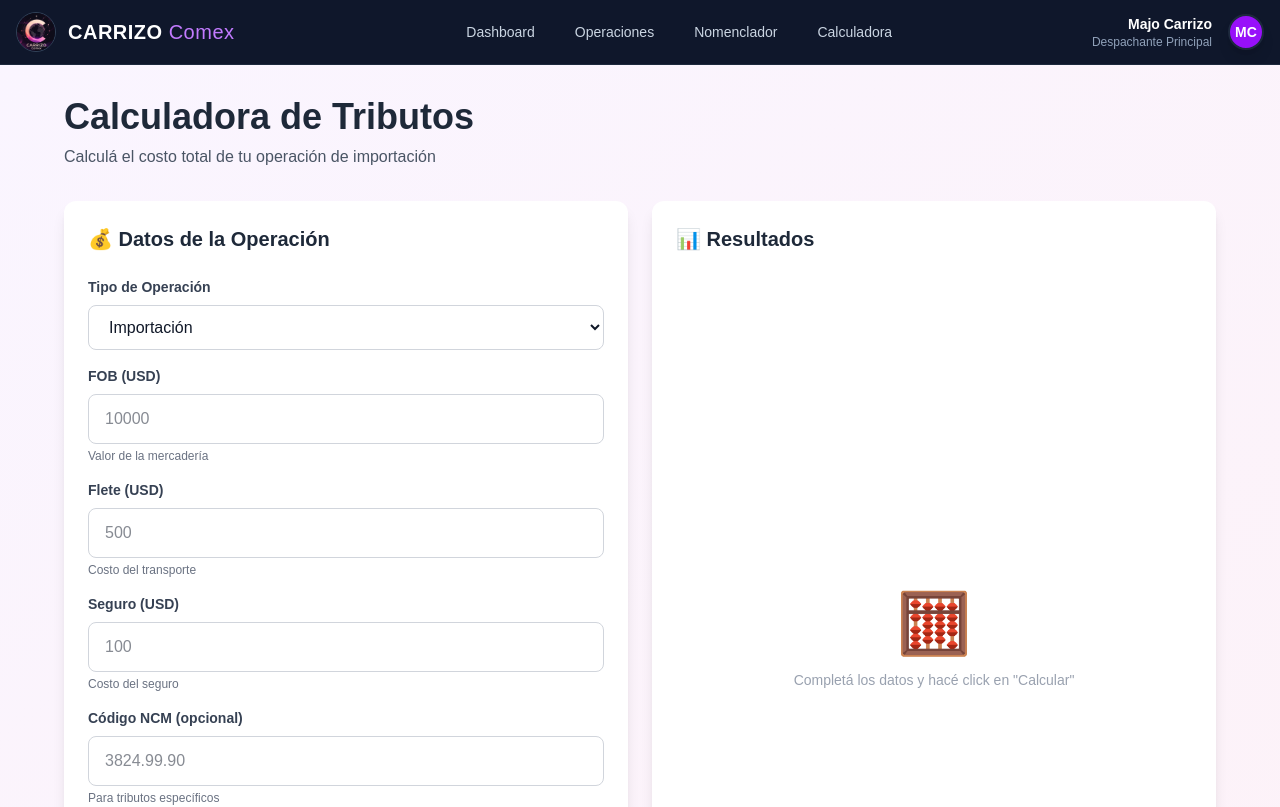
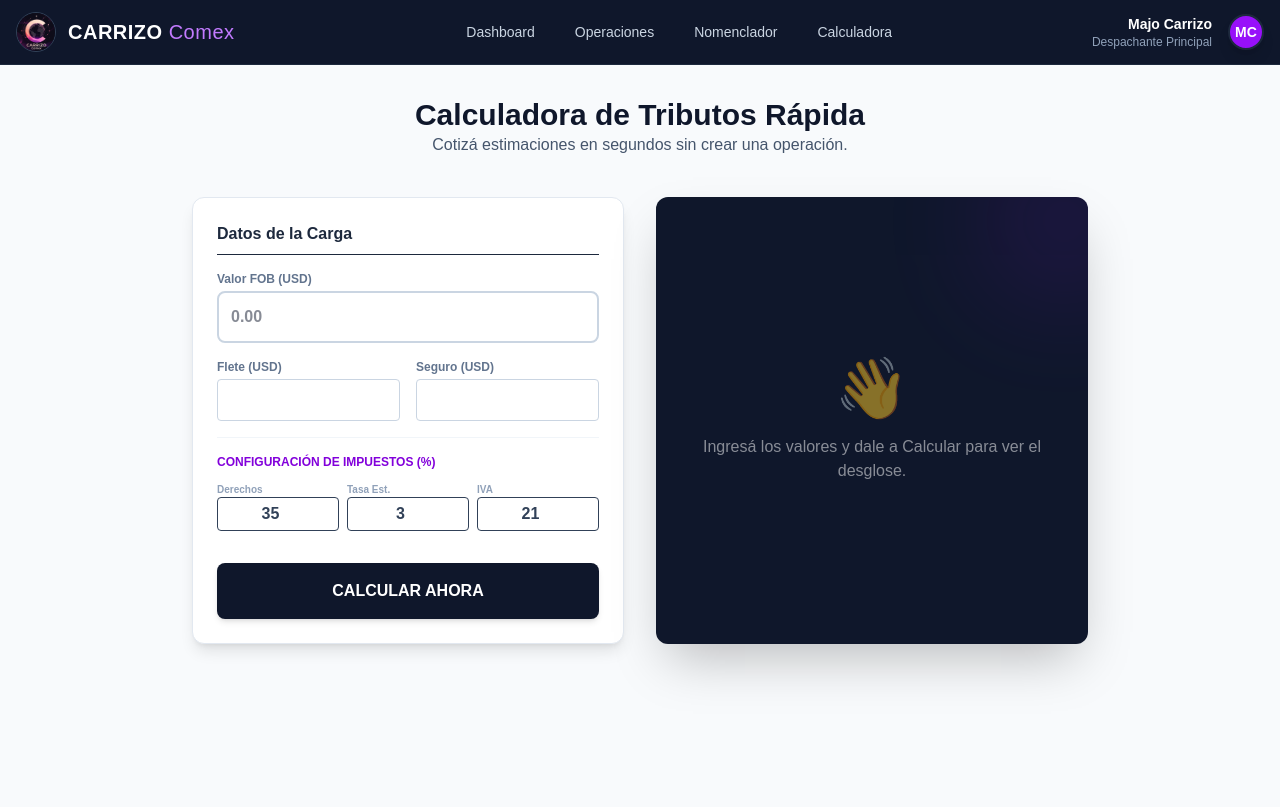
Before and after one commit to mariajcarrizo-commits/carrizo-comex, a Next.js app: page /calculadora in a window 1280 px wide. Shown: the top 807 px of the page. Built offline with nearby package versions, Linux system fonts and the light colour scheme.

Commit message:
Navbar en todas partes y nueva calculadora

```diff
--- a/app/calculadora/page.tsx
+++ b/app/calculadora/page.tsx
@@ -3,313 +3,148 @@
 import { useState } from 'react'
 import Navbar from '../components/Navbar'
 
-export default function Calculadora() {
+export default function CalculadoraPage() {
   const [valores, setValores] = useState({
     fob: '',
     flete: '',
     seguro: '',
-    ncm: '',
-    tipoOperacion: 'Importación'
+    tc: '1045', // Tipo de cambio default
+    derechos: '35', // % Derechos
+    tasa: '3', // % Tasa Est.
+    iva: '21' // % IVA
   })
 
   const [resultado, setResultado] = useState<any>(null)
-
-  const handleChange = (e: any) => {
-    setValores({
-      ...valores,
-      [e.target.name]: e.target.value
-    })
-  }
 
   const calcular = () => {
     const fob = parseFloat(valores.fob) || 0
     const flete = parseFloat(valores.flete) || 0
     const seguro = parseFloat(valores.seguro) || 0
+    const tc = parseFloat(valores.tc) || 1
 
-    // CIF = FOB + Flete + Seguro
+    // Alícuotas
+    const d = parseFloat(valores.derechos) / 100
+    const t = parseFloat(valores.tasa) / 100
+    const i = parseFloat(valores.iva) / 100
+
+    // Cálculo
     const cif = fob + flete + seguro
+    const montoDerechos = cif * d
+    const montoTasa = cif * t
+    const baseIva = cif + montoDerechos + montoTasa
+    const montoIva = baseIva * i
 
-    // Tributos Argentina (aproximados)
-    // Estos son valores genéricos, deberían consultarse según NCM
-    const arancel = cif * 0.35 // 35% promedio
-    const tasaEstadistica = cif * 0.03 // 3%
-    const iva = (cif + arancel) * 0.21 // 21%
-    const impuestoPais = cif * 0.30 // 30% (IMPUESTO PAIS)
-    const percepcionGanancias = cif * 0.30 // 30% (Percepción)
+    // Impuesto PAIS (7.5% sobre CIF)
+    const impPais = cif * 0.075
+    // Percepción Ganancias/IVA Adic (estimado 20% sobre base IVA)
+    const perc = baseIva * 0.20
 
-    const totalTributos = arancel + tasaEstadistica + iva + impuestoPais + percepcionGanancias
-    const totalAPagar = cif + totalTributos
+    const totalImpuestos = montoDerechos + montoTasa + montoIva + impPais + perc
+    const total = cif + totalImpuestos
 
     setResultado({
-      fob,
-      flete,
-      seguro,
       cif,
-      arancel,
-      tasaEstadistica,
-      iva,
-      impuestoPais,
-      percepcionGanancias,
-      totalTributos,
-      totalAPagar
+      impuestos: totalImpuestos,
+      totalUSD: total,
+      totalPesos: total * tc
     })
-  }
-
-  const limpiar = () => {
-    setValores({
-      fob: '',
-      flete: '',
-      seguro: '',
-      ncm: '',
-      tipoOperacion: 'Importación'
-    })
-    setResultado(null)
-  }
-
-  const formatNumber = (num: number) => {
-    return new Intl.NumberFormat('es-AR', {
-      style: 'currency',
-      currency: 'USD'
-    }).format(num)
   }
 
   return (
     <>
       <Navbar />
-      <div className="min-h-screen bg-gradient-to-br from-purple-50 to-pink-50 p-8">
-        <div className="max-w-6xl mx-auto">
+      <div className="min-h-screen bg-slate-50 p-8">
+        <div className="max-w-4xl mx-auto">
 
-          {/* Header */}
-          <div className="mb-8">
-            <h1 className="text-4xl font-bold text-gray-800 mb-2">
-              Calculadora de Tributos
-            </h1>
-            <p className="text-gray-600">
-              Calculá el costo total de tu operación de importación
-            </p>
+            <div className="text-center mb-10">
+                <h1 className="text-3xl font-bold text-slate-900">Calculadora de Tributos Rápida</h1>
+                <p className="text-slate-600">Cotizá estimaciones en segundos sin crear una operación.</p>
             </div>
 
-          <div className="grid grid-cols-2 gap-6">
+            <div className="grid grid-cols-1 md:grid-cols-2 gap-8">
 
-            {/* Panel de entrada */}
-            <div className="bg-white rounded-xl shadow-lg p-6">
-              <h2 className="text-xl font-bold text-gray-800 mb-6">
-                💰 Datos de la Operación
-              </h2>
+                {/* FORMULARIO */}
+                <div className="bg-white p-6 rounded-xl shadow-lg border border-slate-200">
+                    <h2 className="font-bold text-slate-800 mb-4 border-b pb-2">Datos de la Carga</h2>
 
                     <div className="space-y-4">
-                {/* Tipo de operación */}
                         <div>
-                  <label className="block text-sm font-semibold text-gray-700 mb-2">
-                    Tipo de Operación
-                  </label>
-                  <select
-                    name="tipoOperacion"
-                    value={valores.tipoOperacion}
-                    onChange={handleChange}
-                    className="w-full px-4 py-3 border border-gray-300 rounded-lg focus:ring-2 focus:ring-purple-600 focus:border-transparent text-gray-900"
-                  >
-                    <option value="Importación">Importación</option>
-                    <option value="Exportación">Exportación</option>
-                  </select>
+                            <label className="block text-xs font-bold text-slate-500 mb-1">Valor FOB (USD)</label>
+                            <input type="number" value={valores.fob} onChange={e => setValores({...valores, fob: e.target.value})}
+                                className="w-full border-2 border-slate-300 p-3 rounded-lg font-bold text-slate-900 focus:border-purple-500 outline-none" placeholder="0.00"/>
                         </div>
-
-                {/* FOB */}
+                        <div className="grid grid-cols-2 gap-4">
                             <div>
-                  <label className="block text-sm font-semibold text-gray-700 mb-2">
-                    FOB (USD)
-                  </label>
-                  <input
-                    type="number"
-                    name="fob"
-                    value={valores.fob}
-                    onChange={handleChange}
-                    placeholder="10000"
-                    className="w-full px-4 py-3 border border-gray-300 rounded-lg focus:ring-2 focus:ring-purple-600 focus:border-transparent text-gray-900"
-                  />
-                  <p className="text-xs text-gray-500 mt-1">
-                    Valor de la mercadería
-                  </p>
+                                <label className="block text-xs font-bold text-slate-500 mb-1">Flete (USD)</label>
+                                <input type="number" value={valores.flete} onChange={e => setValores({...valores, flete: e.target.value})}
+                                    className="w-full border border-slate-300 p-2 rounded font-medium text-slate-900"/>
                             </div>
-
-                {/* Flete */}
                             <div>
-                  <label className="block text-sm font-semibold text-gray-700 mb-2">
-                    Flete (USD)
-                  </label>
-                  <input
-                    type="number"
-                    name="flete"
-                    value={valores.flete}
-                    onChange={handleChange}
-                    placeholder="500"
-                    className="w-full px-4 py-3 border border-gray-300 rounded-lg focus:ring-2 focus:ring-purple-600 focus:border-transparent text-gray-900"
-                  />
-                  <p className="text-xs text-gray-500 mt-1">
-                    Costo del transporte
-                  </p>
-                </div>
-
-                {/* Seguro */}
-                <div>
-                  <label className="block text-sm font-semibold text-gray-700 mb-2">
-                    Seguro (USD)
-                  </label>
-                  <input
-                    type="number"
-                    name="seguro"
-                    value={valores.seguro}
-                    onChange={handleChange}
-                    placeholder="100"
-                    className="w-full px-4 py-3 border border-gray-300 rounded-lg focus:ring-2 focus:ring-purple-600 focus:border-transparent text-gray-900"
-                  />
-                  <p className="text-xs text-gray-500 mt-1">
-                    Costo del seguro
-                  </p>
-                </div>
-
-                {/* NCM */}
-                <div>
-                  <label className="block text-sm font-semibold text-gray-700 mb-2">
-                    Código NCM (opcional)
-                  </label>
-                  <input
-                    type="text"
-                    name="ncm"
-                    value={valores.ncm}
-                    onChange={handleChange}
-                    placeholder="3824.99.90"
-                    className="w-full px-4 py-3 border border-gray-300 rounded-lg focus:ring-2 focus:ring-purple-600 focus:border-transparent text-gray-900"
-                  />
-                  <p className="text-xs text-gray-500 mt-1">
-                    Para tributos específicos
-                  </p>
+                                <label className="block text-xs font-bold text-slate-500 mb-1">Seguro (USD)</label>
+                                <input type="number" value={valores.seguro} onChange={e => setValores({...valores, seguro: e.target.value})}
+                                    className="w-full border border-slate-300 p-2 rounded font-medium text-slate-900"/>
                             </div>
                         </div>
 
-              {/* Botones */}
-              <div className="flex gap-3 mt-6">
-                <button
-                  onClick={calcular}
-                  disabled={!valores.fob}
-                  className="flex-1 px-6 py-3 bg-gradient-to-r from-purple-600 to-pink-600 text-white rounded-lg font-semibold hover:shadow-xl transition-all disabled:opacity-50 disabled:cursor-not-allowed"
-                >
-                  🧮 Calcular
-                </button>
-                <button
-                  onClick={limpiar}
-                  className="px-6 py-3 border border-gray-300 rounded-lg font-semibold text-gray-700 hover:bg-gray-50 transition-all"
-                >
-                  🔄 Limpiar
-                </button>
+                        <div className="pt-4 border-t border-slate-100">
+                            <h3 className="font-bold text-xs text-purple-700 uppercase mb-3">Configuración de Impuestos (%)</h3>
+                            <div className="grid grid-cols-3 gap-2">
+                                <div>
+                                    <label className="text-[10px] font-bold text-slate-400 block">Derechos</label>
+                                    <input type="number" value={valores.derechos} onChange={e => setValores({...valores, derechos: e.target.value})} className="w-full border p-1 rounded text-center font-bold text-slate-700"/>
                                 </div>
-
-              <div className="mt-4 p-3 bg-yellow-50 border border-yellow-200 rounded-lg">
-                <p className="text-xs text-yellow-800">
-                  ⚠️ Los tributos son aproximados. Consultá con tu despachante para valores exactos según tu NCM específico.
-                </p>
+                                <div>
+                                    <label className="text-[10px] font-bold text-slate-400 block">Tasa Est.</label>
+                                    <input type="number" value={valores.tasa} onChange={e => setValores({...valores, tasa: e.target.value})} className="w-full border p-1 rounded text-center font-bold text-slate-700"/>
                                 </div>
-            </div>
-
-            {/* Panel de resultados */}
-            <div className="bg-white rounded-xl shadow-lg p-6">
-              <h2 className="text-xl font-bold text-gray-800 mb-6">
-                📊 Resultados
-              </h2>
-
-              {resultado ? (
-                <div className="space-y-4">
-                  {/* CIF */}
-                  <div className="p-4 bg-blue-50 rounded-lg">
-                    <div className="text-sm text-gray-600 mb-1">Valor CIF</div>
-                    <div className="text-2xl font-bold text-blue-700">
-                      {formatNumber(resultado.cif)}
-                    </div>
-                    <div className="text-xs text-gray-500 mt-1">
-                      FOB + Flete + Seguro
-                    </div>
-                  </div>
-
-                  {/* Desglose de tributos */}
-                  <div className="space-y-2">
-                    <h3 className="font-semibold text-gray-800 text-sm">
-                      Tributos a pagar:
-                    </h3>
-
-                    <div className="flex justify-between text-sm">
-                      <span className="text-gray-600">Derecho de Importación (35%)</span>
-                      <span className="font-semibold">{formatNumber(resultado.arancel)}</span>
-                    </div>
-
-                    <div className="flex justify-between text-sm">
-                      <span className="text-gray-600">Tasa Estadística (3%)</span>
-                      <span className="font-semibold">{formatNumber(resultado.tasaEstadistica)}</span>
-                    </div>
-
-                    <div className="flex justify-between text-sm">
-                      <span className="text-gray-600">IVA (21%)</span>
-                      <span className="font-semibold">{formatNumber(resultado.iva)}</span>
-                    </div>
-
-                    <div className="flex justify-between text-sm">
-                      <span className="text-gray-600">Impuesto PAIS (30%)</span>
-                      <span className="font-semibold">{formatNumber(resultado.impuestoPais)}</span>
-                    </div>
-
-                    <div className="flex justify-between text-sm">
-                      <span className="text-gray-600">Percepción Ganancias (30%)</span>
-                      <span className="font-semibold">{formatNumber(resultado.percepcionGanancias)}</span>
-                    </div>
-
-                    <div className="border-t pt-2 mt-2">
-                      <div className="flex justify-between text-sm">
-                        <span className="text-gray-600 font-semibold">Total Tributos</span>
-                        <span className="font-bold text-orange-600">
-                          {formatNumber(resultado.totalTributos)}
-                        </span>
+                                <div>
+                                    <label className="text-[10px] font-bold text-slate-400 block">IVA</label>
+                                    <input type="number" value={valores.iva} onChange={e => setValores({...valores, iva: e.target.value})} className="w-full border p-1 rounded text-center font-bold text-slate-700"/>
                                 </div>
                             </div>
                         </div>
 
-                  {/* Total a pagar */}
-                  <div className="p-4 bg-green-50 rounded-lg border-2 border-green-200">
-                    <div className="text-sm text-gray-600 mb-1">💵 Total a pagar</div>
-                    <div className="text-3xl font-bold text-green-700">
-                      {formatNumber(resultado.totalAPagar)}
-                    </div>
-                    <div className="text-xs text-gray-500 mt-1">
-                      CIF + Tributos
+                        <button onClick={calcular} className="w-full bg-slate-900 text-white py-4 rounded-lg font-bold hover:bg-slate-800 transition-all shadow-md mt-4">
+                            CALCULAR AHORA
+                        </button>
                     </div>
                 </div>
 
-                  {/* Resumen */}
-                  <div className="p-4 bg-purple-50 rounded-lg">
-                    <h4 className="font-semibold text-gray-800 text-sm mb-2">
-                      📝 Resumen:
-                    </h4>
-                    <div className="text-xs text-gray-600 space-y-1">
-                      <div>• Valor FOB: {formatNumber(resultado.fob)}</div>
-                      <div>• Flete: {formatNumber(resultado.flete)}</div>
-                      <div>• Seguro: {formatNumber(resultado.seguro)}</div>
-                      <div className="font-semibold pt-1 border-t">
-                        • Valor CIF: {formatNumber(resultado.cif)}
+                {/* RESULTADOS */}
+                <div className="bg-slate-900 text-white p-8 rounded-xl shadow-2xl flex flex-col justify-center relative overflow-hidden">
+                    <div className="absolute top-0 right-0 w-32 h-32 bg-purple-600 rounded-full blur-3xl opacity-20 -mr-10 -mt-10"></div>
+
+                    {resultado ? (
+                        <div className="relative z-10 space-y-6">
+                            <div className="text-center">
+                                <p className="text-slate-400 text-sm font-bold uppercase tracking-widest">Costo Total Estimado</p>
+                                <p className="text-5xl font-bold mt-2 text-white">U$S {resultado.totalUSD.toLocaleString('es-AR', {minimumFractionDigits: 2})}</p>
                             </div>
-                      <div>• Tributos: {formatNumber(resultado.totalTributos)}</div>
-                      <div className="font-bold pt-1 border-t text-purple-700">
-                        • TOTAL: {formatNumber(resultado.totalAPagar)}
+
+                            <div className="bg-white/10 p-4 rounded-lg space-y-2 text-sm backdrop-blur-sm">
+                                <div className="flex justify-between">
+                                    <span className="text-slate-300">Valor CIF (Base):</span>
+                                    <span className="font-bold">U$S {resultado.cif.toLocaleString()}</span>
+                                </div>
+                                <div className="flex justify-between">
+                                    <span className="text-red-300">Total Impuestos:</span>
+                                    <span className="font-bold text-red-200">+ U$S {resultado.impuestos.toLocaleString('es-AR', {maximumFractionDigits: 2})}</span>
                                 </div>
                             </div>
+
+                            <div className="pt-4 border-t border-slate-700">
+                                <p className="text-center text-slate-400 text-xs mb-1">Valor aproximado en pesos (TC: ${valores.tc})</p>
+                                <p className="text-center text-3xl font-bold text-green-400">$ {resultado.totalPesos.toLocaleString('es-AR', {maximumFractionDigits: 0})}</p>
                             </div>
                         </div>
                     ) : (
-                <div className="h-full flex items-center justify-center text-gray-400">
-                  <div className="text-center">
-                    <div className="text-6xl mb-4">🧮</div>
-                    <p className="text-sm">Completá los datos y hacé click en "Calcular"</p>
-                  </div>
+                        <div className="text-center opacity-50">
+                            <div className="text-6xl mb-4">👋</div>
+                            <p>Ingresá los valores y dale a Calcular para ver el desglose.</p>
                         </div>
                     )}
                 </div>
+
             </div>
         </div>
       </div>
--- a/app/dashboard/page.tsx
+++ b/app/dashboard/page.tsx
@@ -1,6 +1,7 @@
 'use client'
 
 import { useEffect, useState } from 'react'
+import Navbar from '../components/Navbar' // <--- IMPORTANTE: Importamos la barra
 
 export default function Dashboard() {
   const [stats, setStats] = useState({
@@ -10,6 +11,8 @@ export default function Dashboard() {
   })
 
   useEffect(() => {
+    // Evitamos errores si no hay datos en localStorage
+    if (typeof window !== 'undefined') {
         const operaciones = JSON.parse(localStorage.getItem('operaciones') || '[]')
         const clientesUnicos = new Set(operaciones.map((op: any) => op.cliente)).size
 
@@ -18,9 +21,13 @@ export default function Dashboard() {
         totalClientes: clientesUnicos,
         enProceso: operaciones.filter((op: any) => op.estado === 'En proceso' || op.estado === 'Pendiente').length
         })
+    }
   }, [])
 
   return (
+    <>
+      <Navbar /> {/* <--- AQUÍ ESTÁ LA BARRA AGREGADA */}
+
       <div className="min-h-screen bg-slate-50 p-8">
         <div className="max-w-7xl mx-auto">
 
@@ -41,18 +48,18 @@ export default function Dashboard() {
               </p>
             </div>
 
-          <div className="flex gap-4">
+            <div className="flex gap-4 w-full md:w-auto">
               <button
                   onClick={() => window.location.href = '/operaciones'}
-                className="px-6 py-3 rounded-lg font-semibold text-slate-700 bg-white border border-slate-300 hover:bg-slate-50 hover:border-slate-400 transition-all shadow-sm"
+                  className="flex-1 md:flex-none px-6 py-3 rounded-lg font-semibold text-slate-700 bg-white border border-slate-300 hover:bg-slate-50 hover:border-slate-400 transition-all shadow-sm"
               >
                   Ver Listado
               </button>
               <button
                   onClick={() => window.location.href = '/operaciones/nueva'}
-                className="px-6 py-3 rounded-lg font-semibold text-white bg-slate-900 hover:bg-slate-800 transition-all shadow-lg flex items-center gap-2"
+                  className="flex-1 md:flex-none px-6 py-3 rounded-lg font-semibold text-white bg-slate-900 hover:bg-slate-800 transition-all shadow-lg flex items-center justify-center gap-2"
               >
-                <span>+</span> Nueva Operación
+                  <span>+</span> Nueva Op.
               </button>
             </div>
           </div>
@@ -78,7 +85,7 @@ export default function Dashboard() {
             </div>
           </div>
 
-        {/* Sección de Novedades / Feed */}
+          {/* Sección de Novedades */}
           <div className="bg-white rounded-xl shadow-sm border border-slate-200 p-6">
               <h3 className="text-lg font-bold text-slate-900 mb-4 border-b border-slate-100 pb-2">
                   📢 Actualizaciones del Sistema
@@ -98,5 +105,6 @@ export default function Dashboard() {
 
         </div>
       </div>
+    </>
   );
 }
```
Lines whose indentation alone changed are shown as unchanged.
